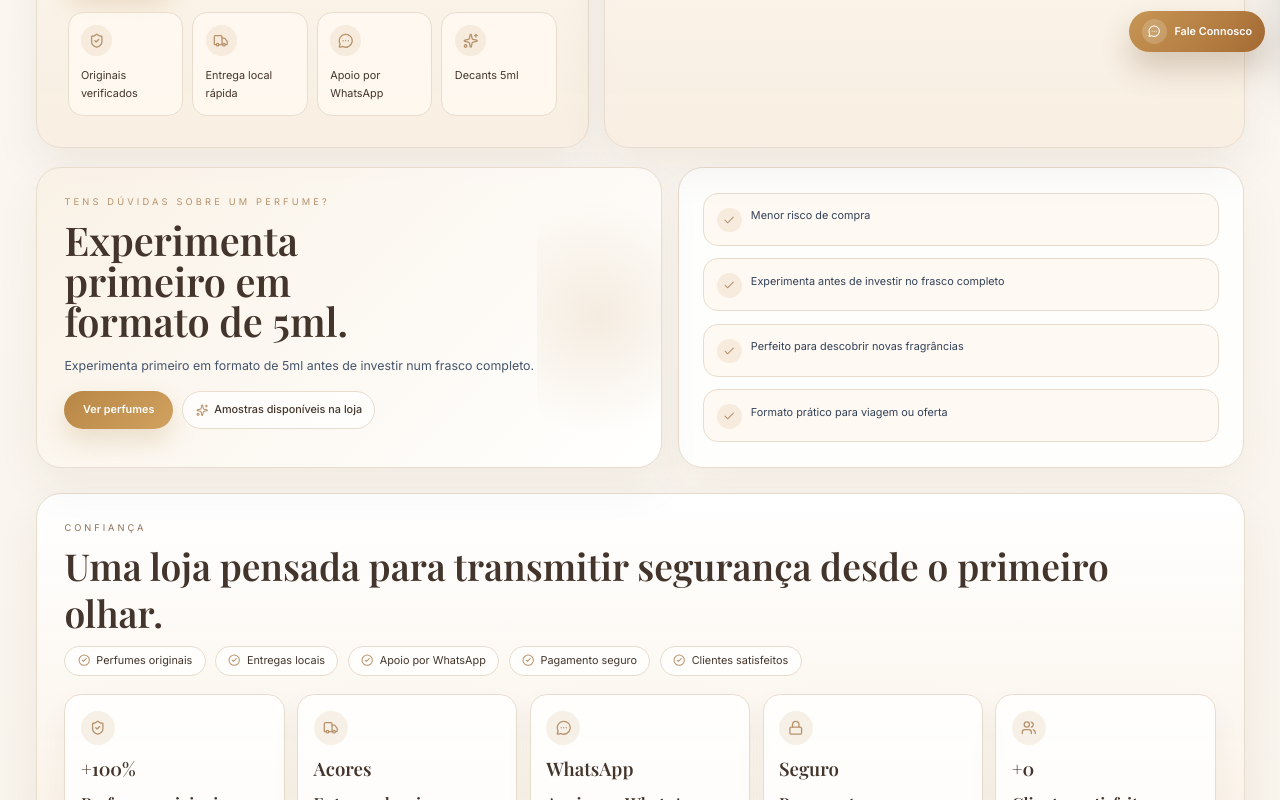
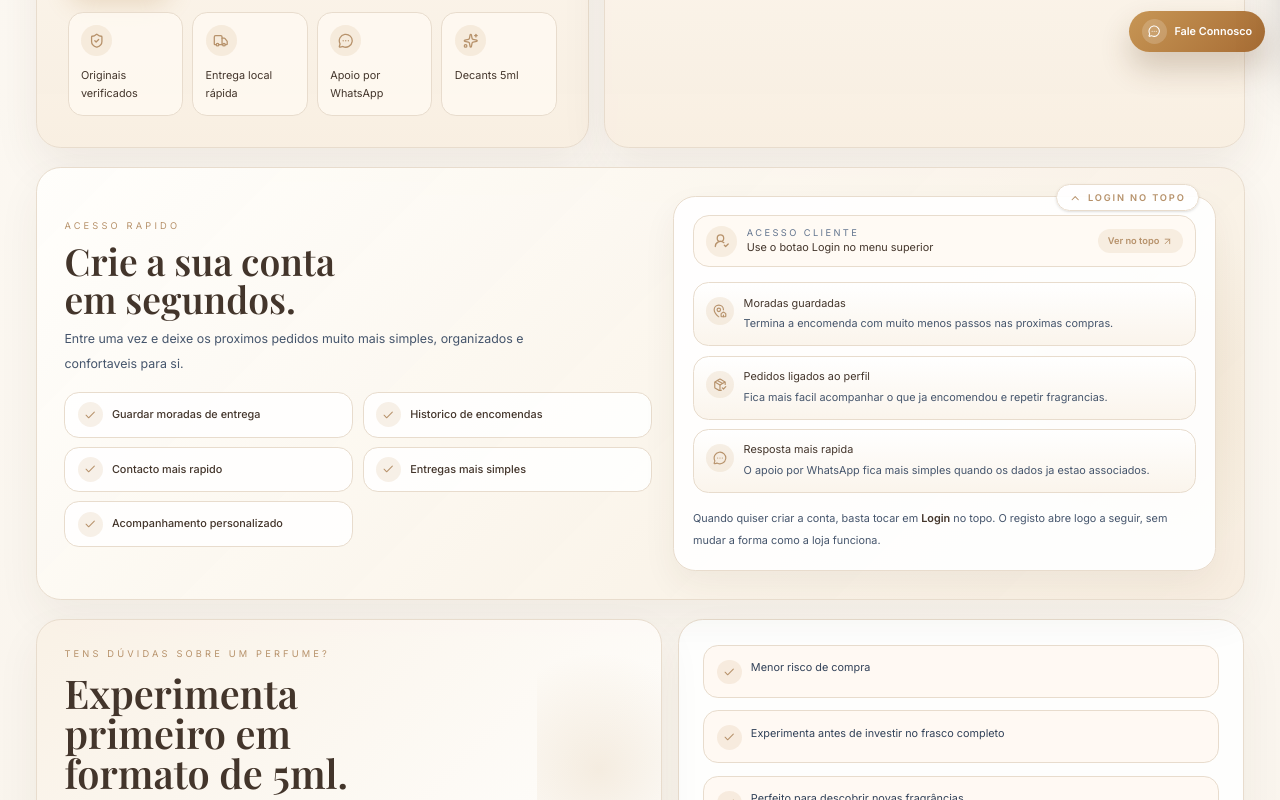
Before and after one commit to Perfumaria9ilhas/Perfumaria, a Next.js app: page / in a window 1280 px wide. Shown: the part 733-1533 px from the top of the page. Built offline with nearby package versions, Linux system fonts and the light colour scheme; no server answers; the database is empty.

Commit message:
Improve login conversion flow on homepage and account page

```diff
--- a/src/app/(site)/conta/page.tsx
+++ b/src/app/(site)/conta/page.tsx
@@ -103,7 +103,8 @@ export default async function ContaPage({
         ) : (
           <div className="mt-8 space-y-6">
             <section className="rounded-[2rem] border border-[color:var(--line)] bg-white p-6 shadow-sm">
-              <div className="max-w-md">
+              <div className="grid gap-6 lg:grid-cols-[1.02fr_0.98fr] lg:items-start">
+                <div className="max-w-xl">
                   <p className="text-xs uppercase tracking-[0.28em] text-[color:var(--atlantic)]">
                     Entrar
                   </p>
@@ -114,6 +115,20 @@ export default async function ContaPage({
                     Entre com o seu email e palavra-passe. Os pedidos que fizer a partir daqui ficam
                     ligados a sua ficha de cliente.
                   </p>
+                </div>
+
+                <div className="rounded-[1.5rem] border border-[rgba(185,154,118,0.16)] bg-[linear-gradient(180deg,_rgba(255,249,242,0.78),_rgba(255,255,255,0.92))] p-5">
+                  <p className="text-xs uppercase tracking-[0.3em] text-[color:var(--atlantic)]">
+                    Ainda nao tem conta?
+                  </p>
+                  <h3 className="mt-2 font-serif text-3xl text-[color:var(--ink)]">
+                    Crie depois de entrar nesta pagina.
+                  </h3>
+                  <p className="mt-3 text-sm leading-7 text-slate-600">
+                    O registo fica escondido ate escolher abrir, para deixar esta pagina mais simples
+                    e mais rapida de usar em telemovel e computador.
+                  </p>
+                </div>
               </div>
 
               <form action={loginCustomer} className="mt-6 grid gap-4">
--- a/src/app/(site)/page.tsx
+++ b/src/app/(site)/page.tsx
@@ -1,3 +1,4 @@
+import { AccountInviteHome } from "@/components/home/account-invite";
 import { FeaturedProductsSlider } from "@/components/home/featured-products-slider";
 import { HeroHome } from "@/components/home/hero-home";
 import { SampleHome } from "@/components/home/sample-home";
@@ -14,6 +15,7 @@ export default async function Home() {
   return (
     <div className="mx-auto flex max-w-[1240px] flex-col gap-6 px-4 py-4 lg:px-5 lg:py-6">
       <HeroHome settings={settings} />
+      <AccountInviteHome />
       <SampleHome />
       <FeaturedProductsSlider products={featuredProducts} />
       <TrustHome reviews={reviews} stats={stats} />
--- /dev/null
+++ b/src/components/home/account-invite.tsx
@@ -0,0 +1,125 @@
+"use client";
+
+import { ArrowUpRight, Check, ChevronUp, MapPinHouse, MessageCircleMore, PackageCheck, UserRoundCheck } from "lucide-react";
+
+const accountBenefits = [
+  "Guardar moradas de entrega",
+  "Historico de encomendas",
+  "Contacto mais rapido",
+  "Entregas mais simples",
+  "Acompanhamento personalizado",
+];
+
+const accountSignals = [
+  {
+    icon: MapPinHouse,
+    title: "Moradas guardadas",
+    text: "Termina a encomenda com muito menos passos nas proximas compras.",
+  },
+  {
+    icon: PackageCheck,
+    title: "Pedidos ligados ao perfil",
+    text: "Fica mais facil acompanhar o que ja encomendou e repetir fragrancias.",
+  },
+  {
+    icon: MessageCircleMore,
+    title: "Resposta mais rapida",
+    text: "O apoio por WhatsApp fica mais simples quando os dados ja estao associados.",
+  },
+];
+
+export function AccountInviteHome() {
+  return (
+    <section className="relative overflow-hidden rounded-[2rem] border border-[rgba(185,154,118,0.18)] bg-[linear-gradient(135deg,_rgba(255,254,251,0.98),_rgba(247,237,223,0.94))] p-6 shadow-[0_18px_44px_rgba(74,51,32,0.06)] sm:p-8 lg:p-9">
+      <div className="absolute inset-y-0 right-0 hidden w-72 bg-[radial-gradient(circle_at_center,_rgba(212,180,137,0.2),_transparent_72%)] lg:block" />
+      <div className="relative grid gap-7 lg:grid-cols-[1.04fr_0.96fr] lg:items-center">
+        <div className="space-y-5">
+          <div className="space-y-3">
+            <p className="text-xs uppercase tracking-[0.34em] text-[color:var(--gold)]">
+              Acesso rapido
+            </p>
+            <h2 className="max-w-[13ch] font-serif text-[2.4rem] leading-[1.02] text-[color:var(--ink)] sm:text-[3rem]">
+              Crie a sua conta em segundos.
+            </h2>
+            <p className="max-w-2xl text-base leading-8 text-slate-600">
+              Entre uma vez e deixe os proximos pedidos muito mais simples, organizados e
+              confortaveis para si.
+            </p>
+          </div>
+
+          <div className="grid gap-3 sm:grid-cols-2">
+            {accountBenefits.map((benefit) => (
+              <div
+                key={benefit}
+                className="flex items-center gap-3 rounded-[1.2rem] border border-[rgba(185,154,118,0.16)] bg-white/85 px-4 py-3"
+              >
+                <span className="flex h-8 w-8 shrink-0 items-center justify-center rounded-full bg-[rgba(195,153,100,0.14)] text-[color:var(--gold)]">
+                  <Check className="h-4 w-4" />
+                </span>
+                <span className="text-sm font-medium text-[color:var(--ink)]">{benefit}</span>
+              </div>
+            ))}
+          </div>
+        </div>
+
+        <div className="relative rounded-[1.8rem] border border-[rgba(185,154,118,0.18)] bg-white/92 p-5 shadow-[0_14px_34px_rgba(74,51,32,0.06)] sm:p-6">
+          <div className="absolute -top-4 right-5 hidden items-center gap-2 rounded-full border border-[rgba(185,154,118,0.18)] bg-white/95 px-4 py-2 text-xs font-semibold uppercase tracking-[0.2em] text-[color:var(--gold)] shadow-sm lg:flex">
+            <ChevronUp className="h-4 w-4" />
+            Login no topo
+          </div>
+
+          <div className="mb-4 inline-flex items-center gap-2 rounded-full border border-[rgba(185,154,118,0.16)] bg-[rgba(255,249,242,0.88)] px-3 py-2 text-[11px] font-semibold uppercase tracking-[0.2em] text-[color:var(--gold)] lg:hidden">
+            <ChevronUp className="h-3.5 w-3.5" />
+            Procure o Login no topo
+          </div>
+
+          <div className="mb-5 flex items-center justify-between rounded-[1.3rem] border border-[rgba(185,154,118,0.14)] bg-[rgba(255,249,242,0.84)] px-4 py-3">
+            <div className="flex items-center gap-3">
+              <span className="flex h-10 w-10 items-center justify-center rounded-full bg-[rgba(195,153,100,0.14)] text-[color:var(--gold)]">
+                <UserRoundCheck className="h-5 w-5" />
+              </span>
+              <div>
+                <p className="text-xs uppercase tracking-[0.26em] text-slate-500">Acesso cliente</p>
+                <p className="text-sm font-semibold text-[color:var(--ink)]">
+                  Use o botao Login no menu superior
+                </p>
+              </div>
+            </div>
+            <span className="hidden items-center gap-1 rounded-full bg-[rgba(195,153,100,0.14)] px-3 py-2 text-xs font-semibold text-[color:var(--gold)] sm:inline-flex">
+              Ver no topo
+              <ArrowUpRight className="h-3.5 w-3.5" />
+            </span>
+          </div>
+
+          <div className="grid gap-3">
+            {accountSignals.map((item) => {
+              const Icon = item.icon;
+
+              return (
+                <div
+                  key={item.title}
+                  className="rounded-[1.25rem] border border-[rgba(185,154,118,0.14)] bg-[linear-gradient(180deg,_rgba(255,255,255,0.96),_rgba(250,243,233,0.86))] px-4 py-4"
+                >
+                  <div className="flex items-start gap-3">
+                    <span className="mt-0.5 flex h-9 w-9 shrink-0 items-center justify-center rounded-full bg-[rgba(195,153,100,0.14)] text-[color:var(--gold)]">
+                      <Icon className="h-4.5 w-4.5" />
+                    </span>
+                    <div className="space-y-1">
+                      <p className="text-sm font-semibold text-[color:var(--ink)]">{item.title}</p>
+                      <p className="text-sm leading-6 text-slate-600">{item.text}</p>
+                    </div>
+                  </div>
+                </div>
+              );
+            })}
+          </div>
+
+          <p className="mt-5 text-sm leading-7 text-slate-600">
+            Quando quiser criar a conta, basta tocar em <span className="font-semibold text-[color:var(--ink)]">Login</span> no
+            topo. O registo abre logo a seguir, sem mudar a forma como a loja funciona.
+          </p>
+        </div>
+      </div>
+    </section>
+  );
+}
```
Lines whose indentation alone changed are shown as unchanged.
